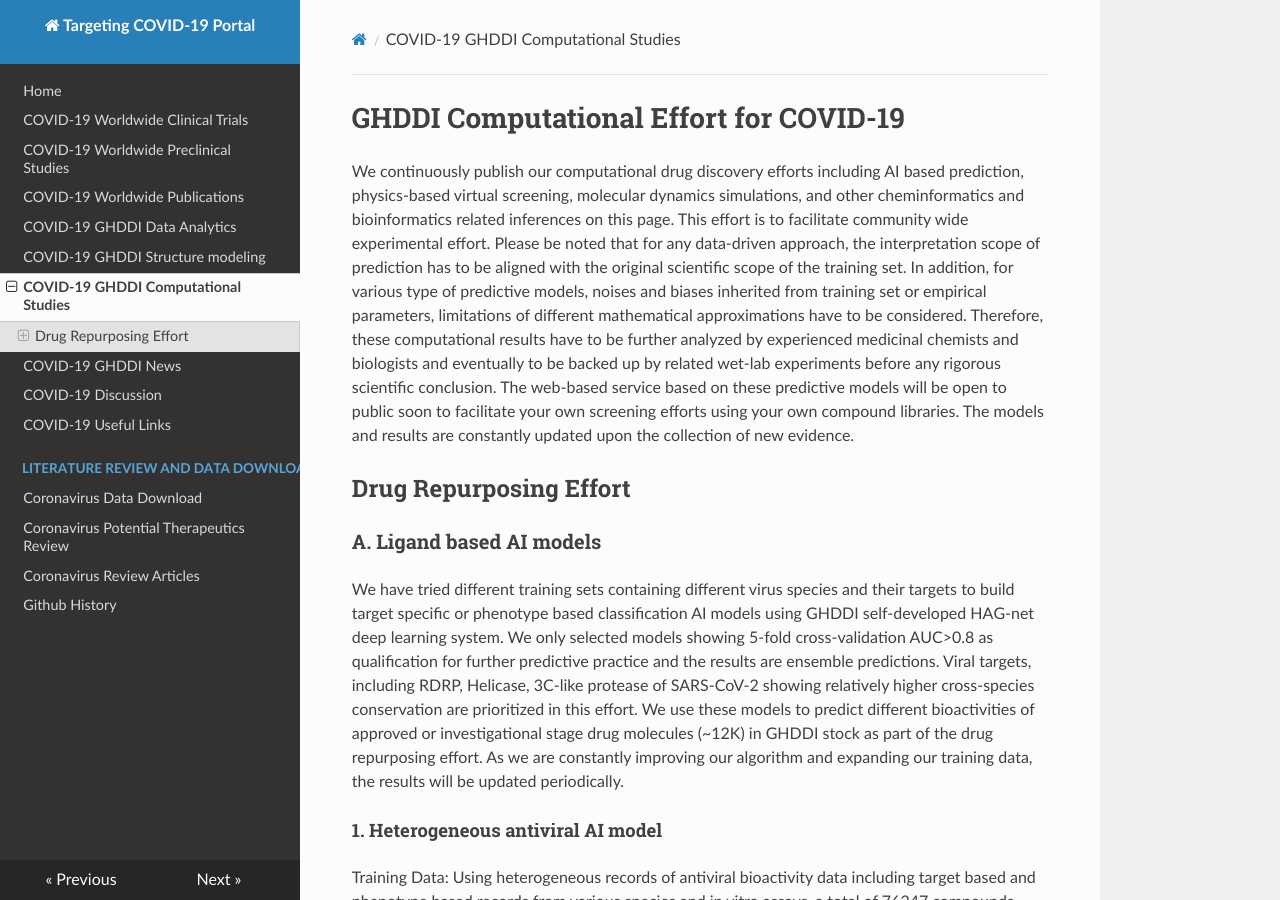
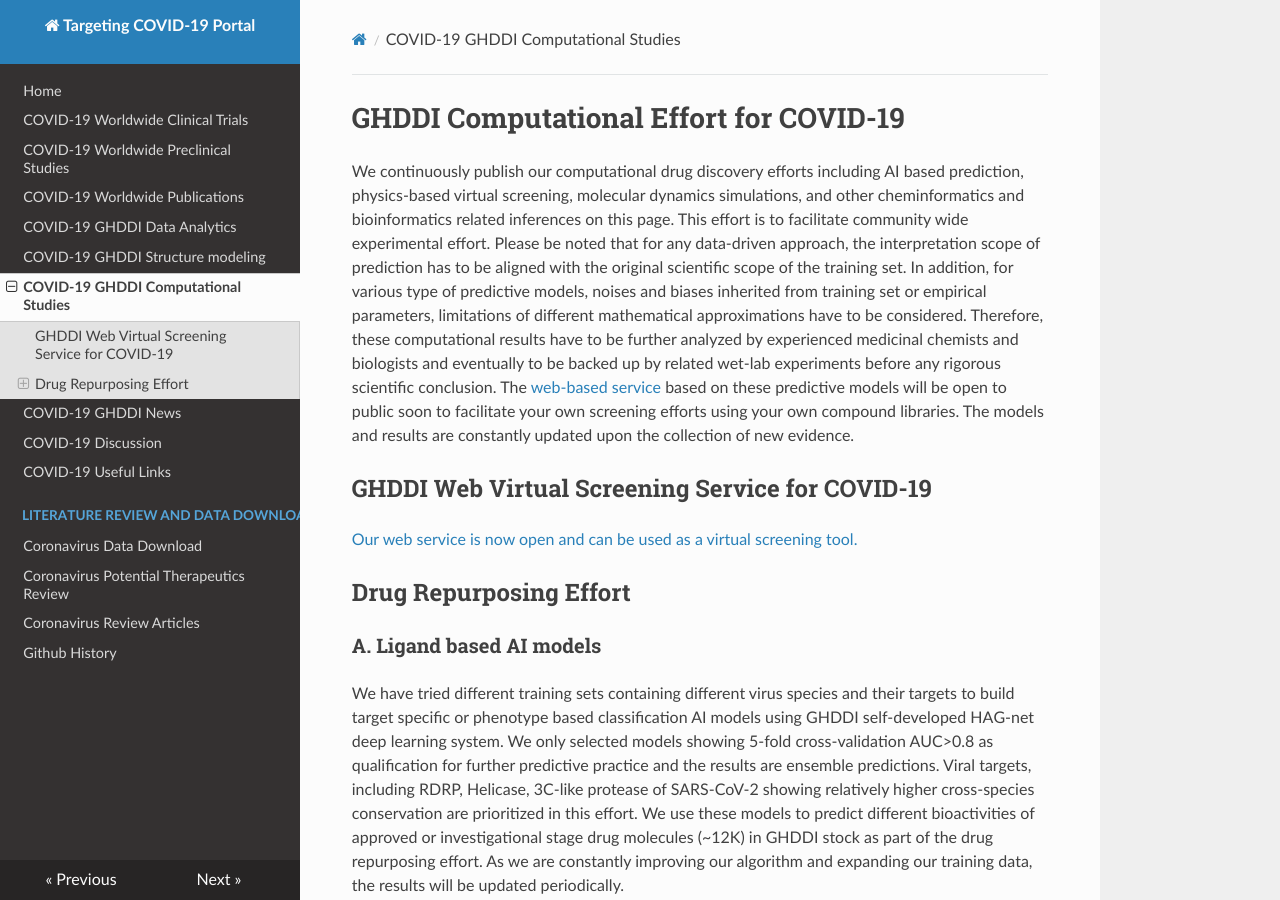
Before and after one commit to GHDDI-AILab/Targeting2019-nCoV, an MkDocs documentation site: the page built from docs/computational.md, in a window 1280 px wide and 900 px high. Built offline with MkDocs 1.6.1, drawn with Linux system fonts in a browser that asks for light colours; nearby versions of some CDN libraries.

Commit message:
Update computational.md

```diff
--- a/docs/computational.md
+++ b/docs/computational.md
@@ -1,6 +1,11 @@
 # GHDDI Computational Effort for COVID-19
 
-We continuously publish our computational drug discovery efforts including AI based prediction, physics-based virtual screening, molecular dynamics simulations, and other cheminformatics and bioinformatics related inferences on this page. This effort is to facilitate community wide experimental effort. Please be noted that for any data-driven approach, the interpretation scope of prediction has to be aligned with the original scientific scope of the training set. In addition, for various type of predictive models, noises and biases inherited from training set or empirical parameters, limitations of different mathematical approximations have to be considered. Therefore, these computational results have to be further analyzed by experienced medicinal chemists and biologists and eventually to be backed up by related wet-lab experiments before any rigorous scientific conclusion. The web-based service based on these predictive models will be open to public soon to facilitate your own screening efforts using your own compound libraries. The models and results are constantly updated upon the collection of new evidence.
+We continuously publish our computational drug discovery efforts including AI based prediction, physics-based virtual screening, molecular dynamics simulations, and other cheminformatics and bioinformatics related inferences on this page. This effort is to facilitate community wide experimental effort. Please be noted that for any data-driven approach, the interpretation scope of prediction has to be aligned with the original scientific scope of the training set. In addition, for various type of predictive models, noises and biases inherited from training set or empirical parameters, limitations of different mathematical approximations have to be considered. Therefore, these computational results have to be further analyzed by experienced medicinal chemists and biologists and eventually to be backed up by related wet-lab experiments before any rigorous scientific conclusion. The [web-based service](http://aidd.ghddi.org/covid19/service/prediction/ligand/) based on these predictive models will be open to public soon to facilitate your own screening efforts using your own compound libraries. The models and results are constantly updated upon the collection of new evidence.
+
+## GHDDI Web Virtual Screening Service for COVID-19
+
+[Our web service is now open and can be used as a virtual screening tool.](http://aidd.ghddi.org/covid19/service/prediction/ligand/)
+
 
 ## Drug Repurposing Effort
 
```
